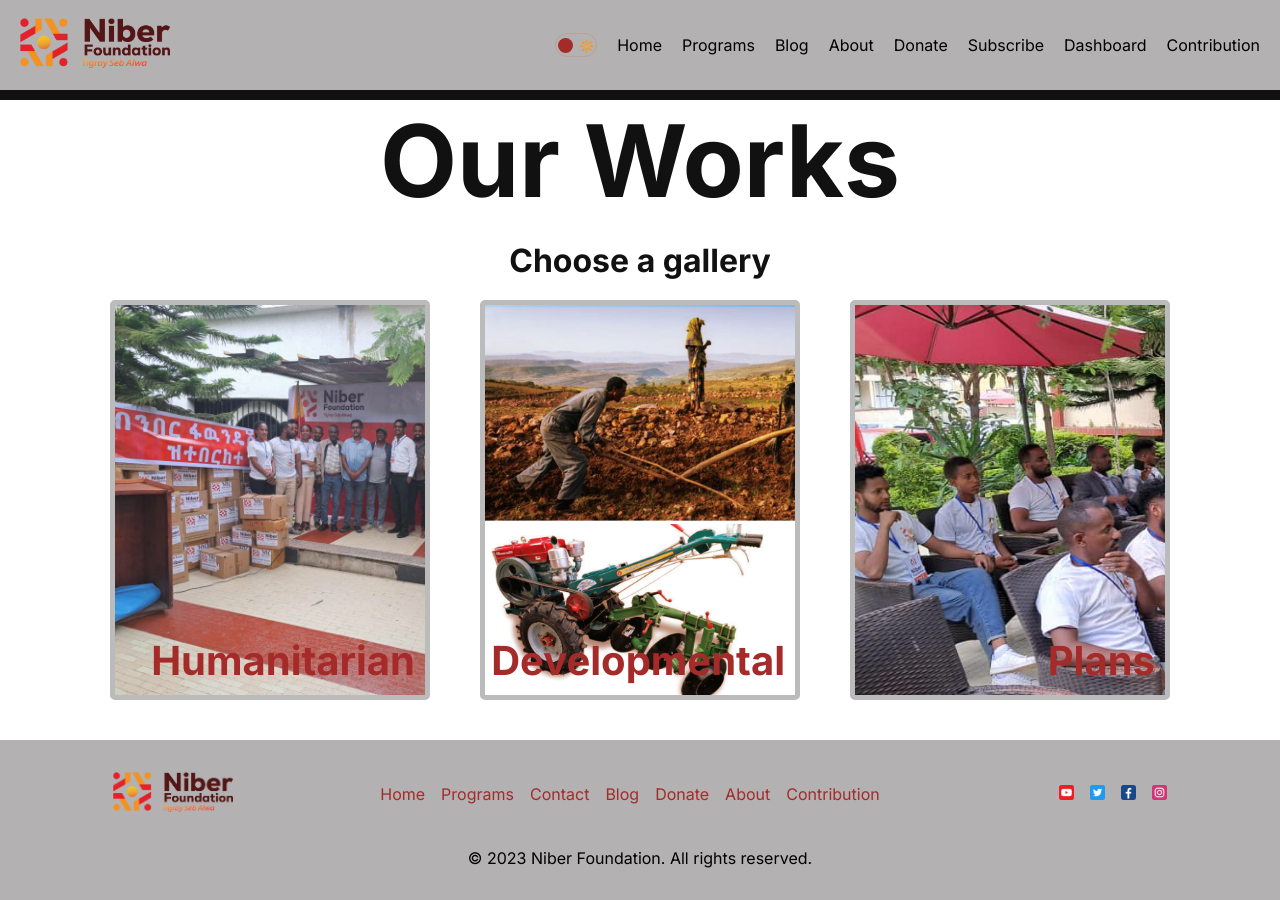
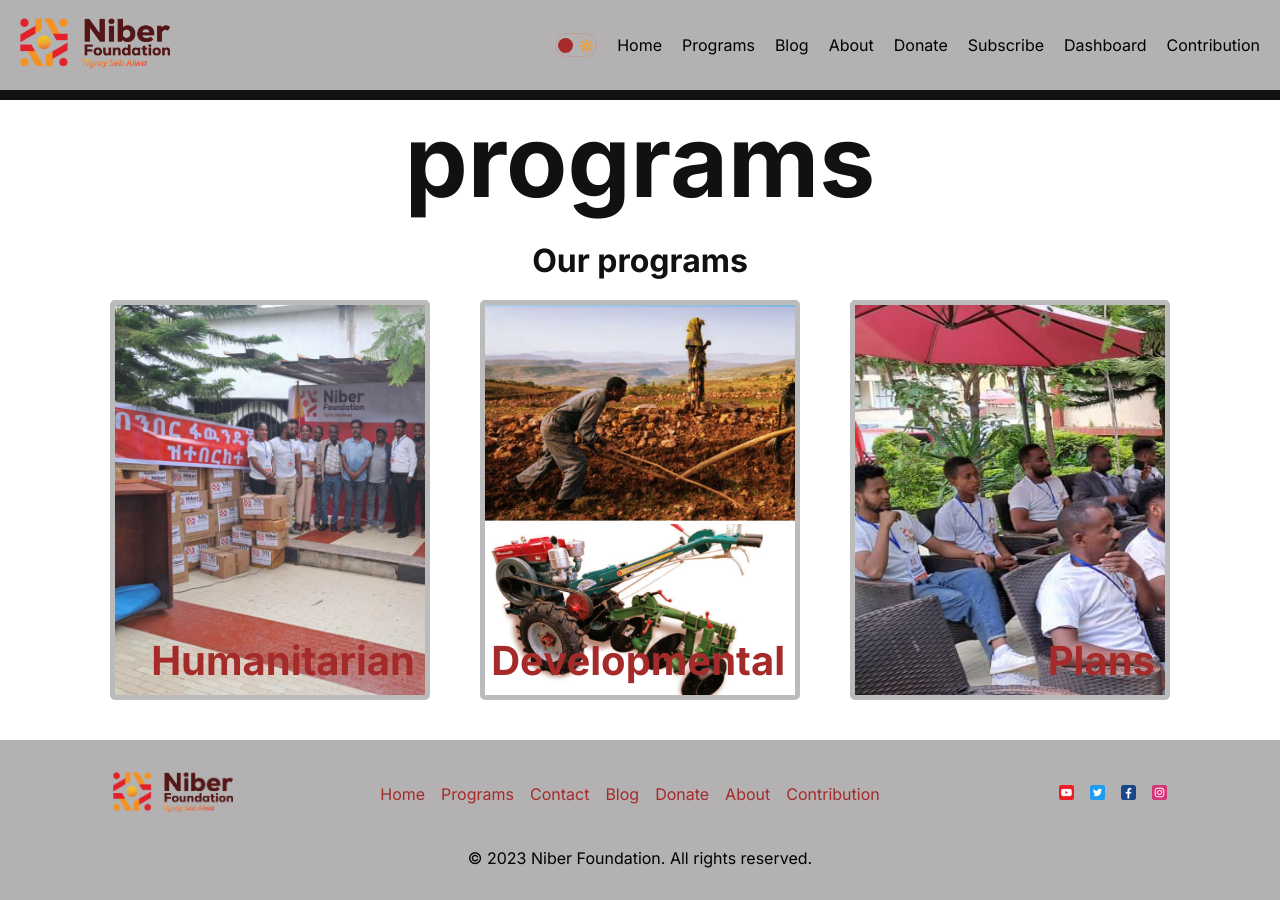
Before and after one commit to AredomLeake/niber-deploy, a Next.js app: page /portfolio in a window 1280 px wide. Built offline with nearby package versions, Linux system fonts and the light colour scheme; no server answers.

Commit message:
first fork edition

```diff
--- a/src/app/portfolio/layout.jsx
+++ b/src/app/portfolio/layout.jsx
@@ -4,7 +4,7 @@ import styles from './page.module.css'
 const Layout = ({children}) => {
   return (
     <div>
-      <h1 className={styles.mainTitle}>Our Works</h1>
+      <h1 className={styles.mainTitle}>programs</h1>
       {children}
     </div>
   )
--- a/src/app/portfolio/page.jsx
+++ b/src/app/portfolio/page.jsx
@@ -5,7 +5,7 @@ import Link from "next/link";
 const Portfolio = () => {
   return (
     <div className={styles.container}>
-      <h1 className={styles.selectTitle}>Choose a gallery</h1>
+      <h1 className={styles.selectTitle}>Our programs</h1>
       <div className={styles.items}>
         <Link href="/portfolio/Humanitarian" className={styles.item}>
           <span className={styles.title}>Humanitarian</span>
```
